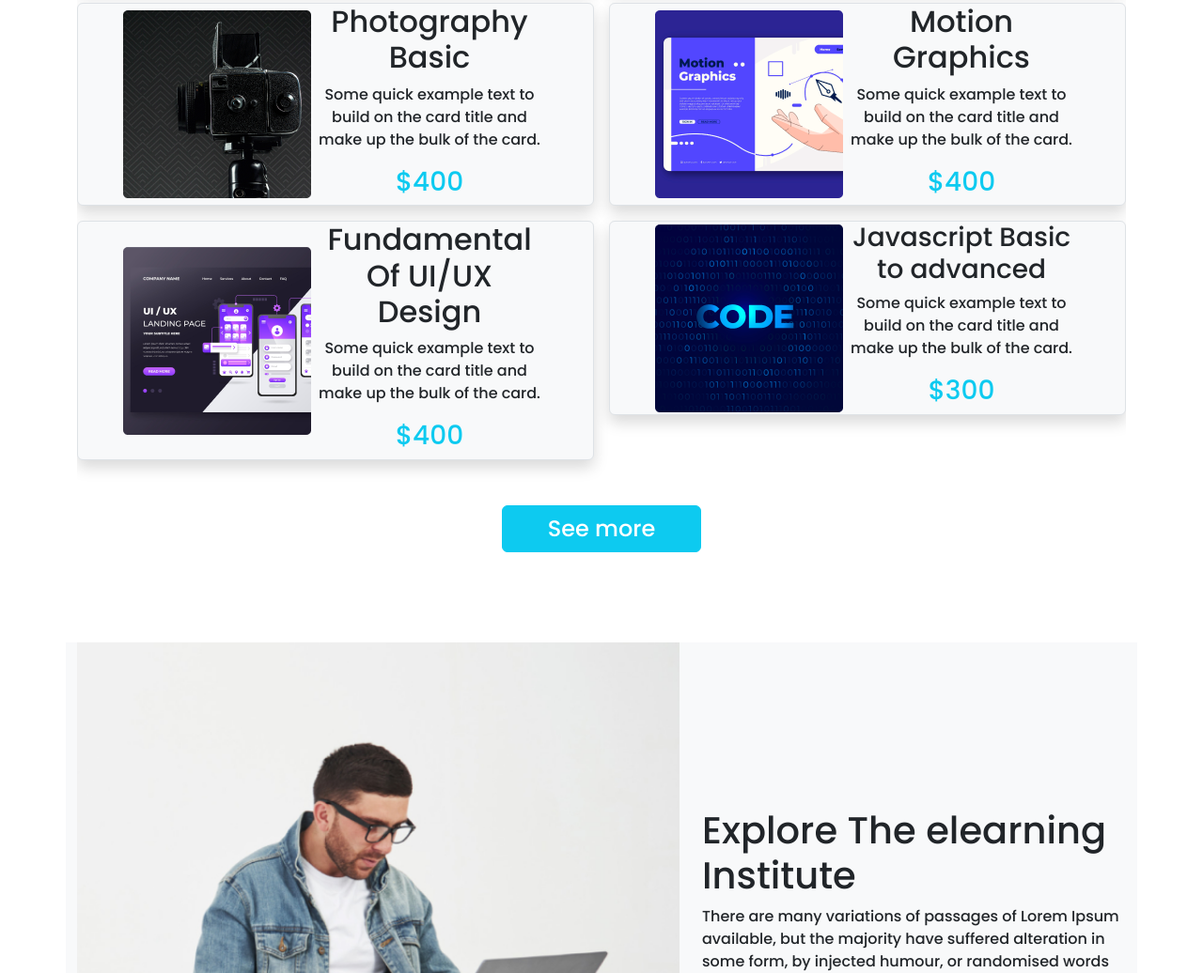
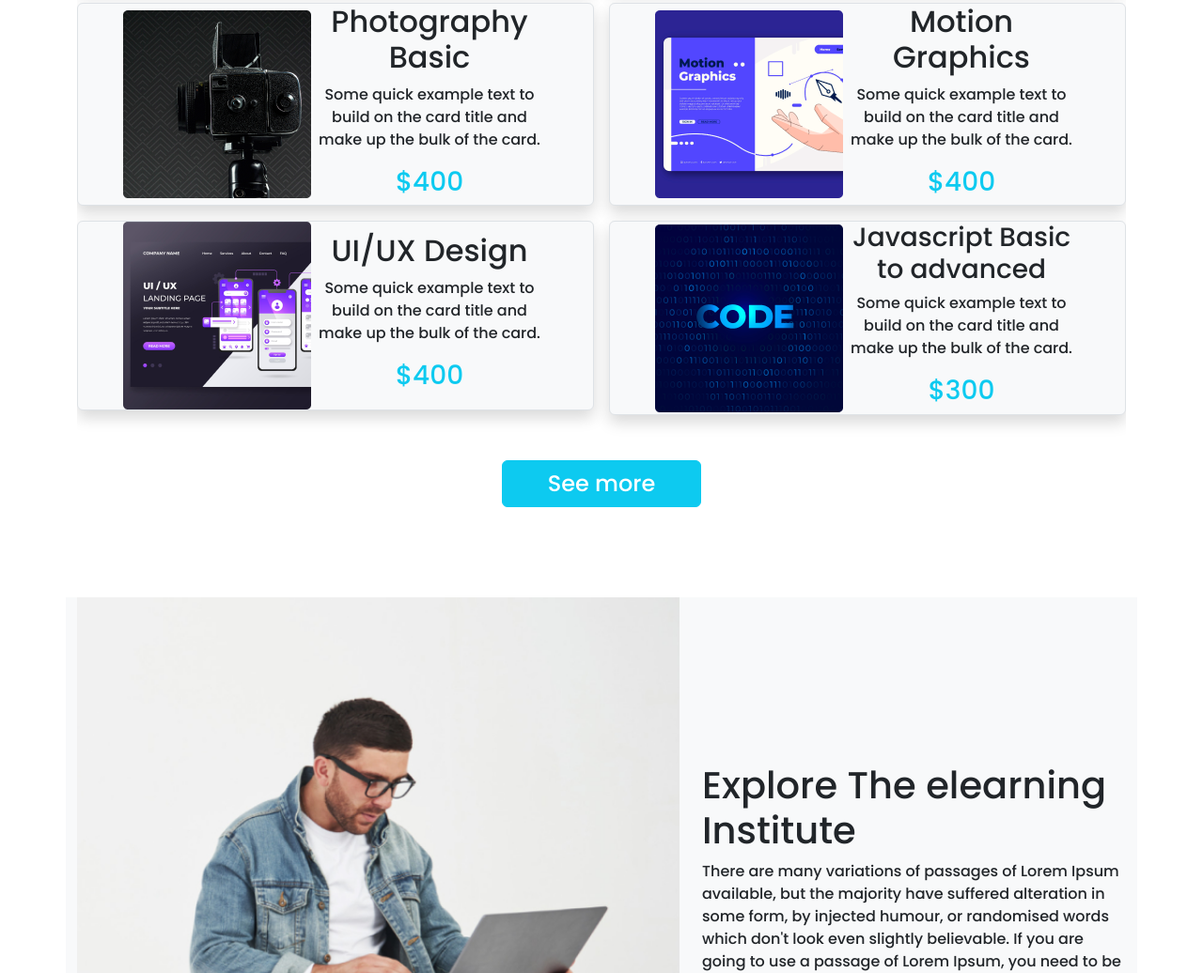
Before and after one commit to saifulrasel1/ed-tech-repo, a plain HTML site: page index.html in a window 1280 px wide. Shown: the part 1169-2205 px from the top of the page at 94% size. Drawn offline with nearby package versions, Linux system fonts and the light colour scheme.

```diff
--- a/index.html
+++ b/index.html
@@ -160,7 +160,7 @@
          <div class="px-5 shadow border bg-light d-md-flex d-lg-flex  justify-content-between align-items-center rounded text-center">
           <img src="images/course/course-1.png" class="img-fluid " alt="">
           <div>
-            <h2>Fundamental Of UI/UX Design</h2>
+            <h2> UI/UX Design</h2>
             <p>Some quick example text to build on the card title
               and make up the bulk of the card.</p>
             <h3 class="text-info">$400</h3>
```
